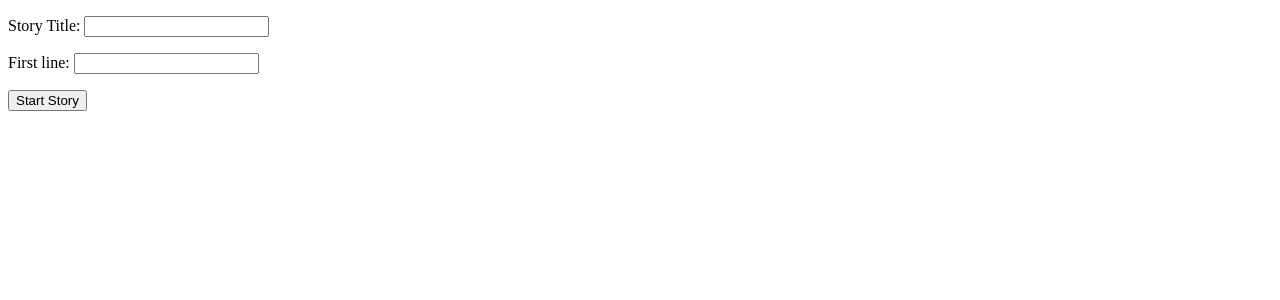
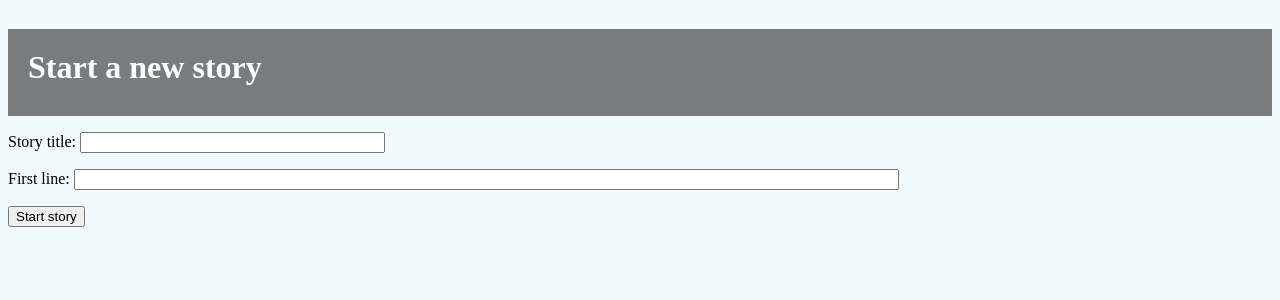
Before and after one commit to gregory-adler/collaborative_writing_blog, a Django app: page /newstory/ in a window 1280 px wide. Shown: the top 300 px of the page. Run offline with Django 3.2, Linux system fonts and the light colour scheme.

Commit message:
Formatted new story page

```diff
--- a/cwblog/blogapp/templates/blogapp/new_story.html
+++ b/cwblog/blogapp/templates/blogapp/new_story.html
@@ -1,20 +1,22 @@
+{% load staticfiles %}
 <!DOCTYPE html>
 <html>
 <head lang="en">
     <meta charset="UTF-8">
-    <title>NewStory</title>
+    <title>New Story</title>
+        <link rel="stylesheet" type="text/css" href="{% static 'blogapp/style.css' %}" />
 </head>
-<body>
 
+{% block headline %} <header><div><h1 style="color:white; padding-left:20px; padding-top:20px;">  Start a new story </h1></div></header>{% endblock %}
 
 {% block content %}
     <form action='/add_new_story/' method="POST">
         {% csrf_token %}
         {{ form.as_p }}
-        <p> Story Title: <input type= "text" name="new_story">
-        <p> First line: <input type= "text" name="story_text">
+        <p> Story title: <input type= "text" name="new_story" size="35">
+        <p> First line: <input type= "text" name="story_text" size="100">
         <div class= "new_story_button">
-        <input type='submit' value='Start Story' />
+        <input type='submit' value='Start story' />
         </div>
     </form>
 {% endblock %}
--- a/cwblog/blogapp/views.py
+++ b/cwblog/blogapp/views.py
@@ -133,7 +133,6 @@ def try_login(request):
         return render(request, 'blogapp/login.html')
 
 
-
 @login_required()
 def try_logout(request):
     logout(request)
```
Also changed, not shown: cwblog/db.sqlite3.
